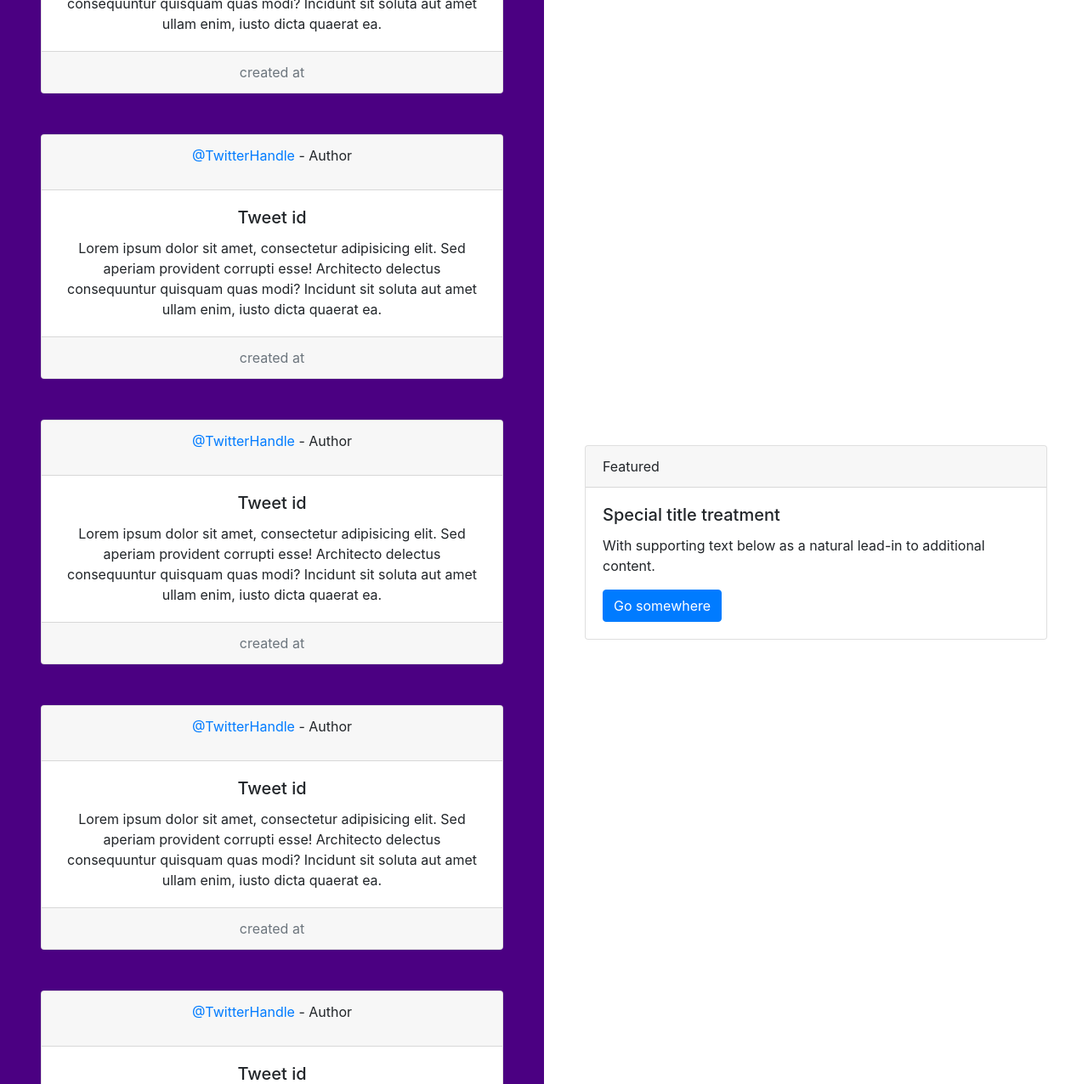
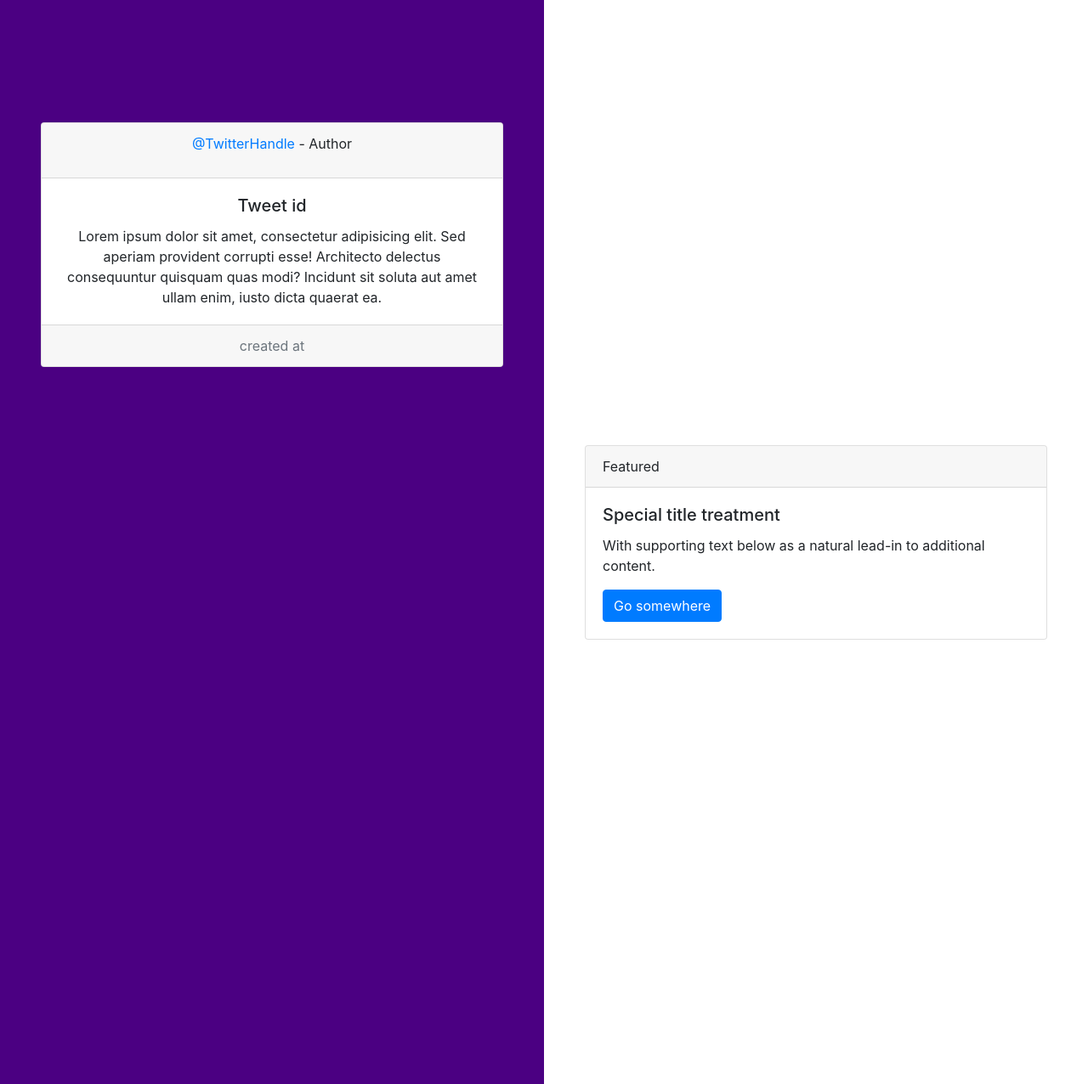
Before and after one commit to gsmpopovic/tweetnalysis, a PHP site: page /display.php in a window 1280 px wide. Shown: the whole page at 85% size. Run offline with PHP 8.4, Linux system fonts and the light colour scheme.

Commit message:
Error handling

```diff
--- a/apirequest.php
+++ b/apirequest.php
@@ -33,6 +33,12 @@ if (isset($_POST['search'])) {
     }
 
     $twitter = returnToken(CONSUMER_KEY, CONSUMER_SECRET, $access_token, $access_token_secret);
+
+    if (!$twitter){
+        echo "Couldn't connect to Twitter's API.";
+        echo ":(";
+        die();
+    }
 
     // Make an API request to get # tweets from $username's timeline
 
--- a/assets/js/script.js
+++ b/assets/js/script.js
@@ -1,3 +1,5 @@
+// Access the submit button
+
 var submit_button = document.getElementById("submit");
 var search_handle = document.getElementById("searchbar-un");
 var search_tweets = document.getElementById("searchbar-nm");
@@ -7,3 +9,5 @@ submit_button.addEventListener("click", function() {
         alert("Fill out form fields.");
     }
 });
+
+// AJAX
--- a/display.php
+++ b/display.php
@@ -13,61 +13,11 @@
 
 		<!-- First Half -->
 		<div class="col-md-6 p-0 bg-indigo h-md-100 overflow-auto">
-			<div class="d-md-flex align-items-center h-100 p-5 text-center justify-content-center">
+			<div class="d-md-flex h-100 p-5 text-center justify-content-center">
 
 				<div class="logoarea py-5">
 					<!-- Tweet cards -->
-
 					<!-- Use AJAX to pull and load these cards dynamically -->
-
-					<div class="card my-5">
-						<div class="card-header">
-                            <div><p><a href="#">@TwitterHandle</a> - Author</p></div>
-						</div>
-						<div class="card-body">
-							<h5 class="card-title">Tweet id</h5>
-							<p class="card-text">Lorem ipsum dolor sit amet, consectetur adipisicing elit. Sed aperiam provident corrupti esse! Architecto delectus consequuntur quisquam quas modi? Incidunt sit soluta aut amet ullam enim, iusto dicta quaerat ea.</p>
-                        </div>
-                        <div class="card-footer text-muted">created at </div>
-                    </div>
-
-
-					<div class="card my-5">
-						<div class="card-header">
-                            <div><p><a href="#">@TwitterHandle</a> - Author</p></div>
-						</div>
-						<div class="card-body">
-							<h5 class="card-title">Tweet id</h5>
-							<p class="card-text">Lorem ipsum dolor sit amet, consectetur adipisicing elit. Sed aperiam provident corrupti esse! Architecto delectus consequuntur quisquam quas modi? Incidunt sit soluta aut amet ullam enim, iusto dicta quaerat ea.</p>
-                        </div>
-                        <div class="card-footer text-muted">created at </div>
-                    </div>
-
-
-					<div class="card my-5">
-						<div class="card-header">
-                            <div><p><a href="#">@TwitterHandle</a> - Author</p></div>
-						</div>
-						<div class="card-body">
-							<h5 class="card-title">Tweet id</h5>
-							<p class="card-text">Lorem ipsum dolor sit amet, consectetur adipisicing elit. Sed aperiam provident corrupti esse! Architecto delectus consequuntur quisquam quas modi? Incidunt sit soluta aut amet ullam enim, iusto dicta quaerat ea.</p>
-                        </div>
-                        <div class="card-footer text-muted">created at </div>
-                    </div>
-
-
-					<div class="card my-5">
-						<div class="card-header">
-                            <div><p><a href="#">@TwitterHandle</a> - Author</p></div>
-						</div>
-						<div class="card-body">
-							<h5 class="card-title">Tweet id</h5>
-							<p class="card-text">Lorem ipsum dolor sit amet, consectetur adipisicing elit. Sed aperiam provident corrupti esse! Architecto delectus consequuntur quisquam quas modi? Incidunt sit soluta aut amet ullam enim, iusto dicta quaerat ea.</p>
-                        </div>
-                        <div class="card-footer text-muted">created at </div>
-                    </div>
-
-
 					<div class="card my-5">
 						<div class="card-header">
                             <div><p><a href="#">@TwitterHandle</a> - Author</p></div>
```
Also changed, not shown: assets/json/analysis.json (+1 -1 lines), assets/json/data.json (+1 -1 lines).
